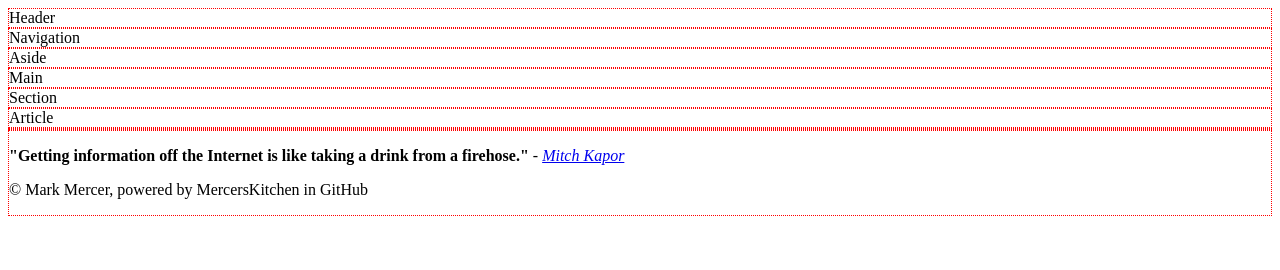
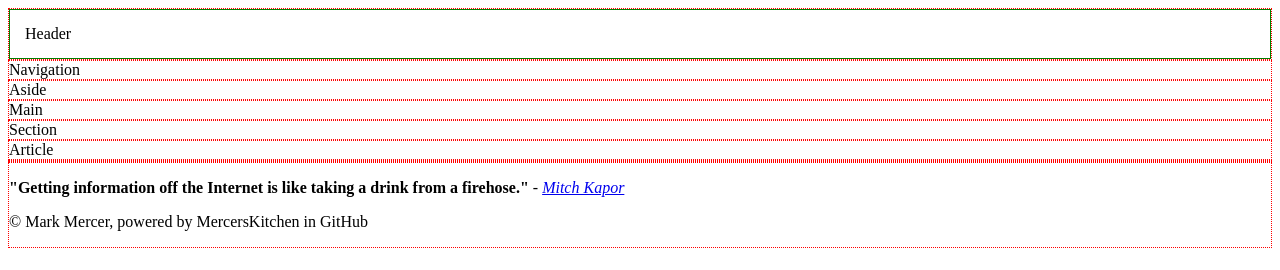
Before and after one commit to ghvbvv/learning-HTML, a plain HTML site: page childPages/Flexbox.html in a window 1280 px wide. Drawn offline with Linux system fonts and the light colour scheme.

Commit message:
Update Flexbox.html

```diff
--- a/childPages/Flexbox.html
+++ b/childPages/Flexbox.html
@@ -25,7 +25,7 @@
 
         <style>
             div {border: thin dotted red;}
-            .header{
+            header{
                 border: 1px solid green;
                 padding: 15px;
             }
@@ -43,7 +43,7 @@
 
     <body>
         <div><header>Header</header></div>
-        <div><nav>Navigation</nav></div>
+        <div><nav class="header">Navigation</nav></div>
         <div><aside>Aside</aside></div>
         <div><main>Main</main></div>
         <div><section>Section</section></div>
```
